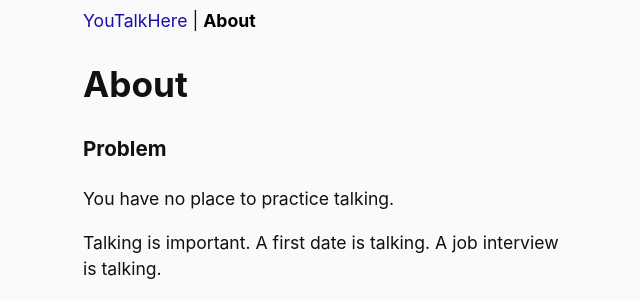
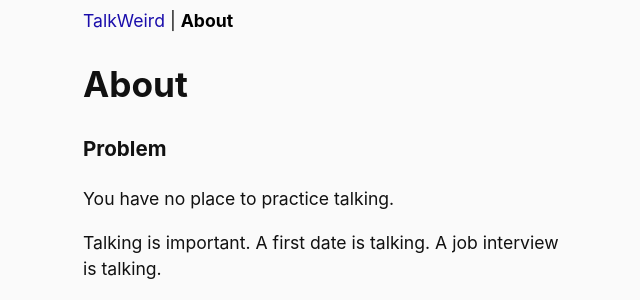
Before and after one commit to c-arthur-hill/questeng, a Django app: page /about/ in a window 1280 px wide. Shown: the top 300 px of the page, without its empty margins (317-957 px from the left). Run offline with Django 3.2, Linux system fonts and the light colour scheme.

Commit message:
1. Missed a few on renaming domain

```diff
--- a/questionengine/chat/templates/base.html
+++ b/questionengine/chat/templates/base.html
@@ -9,7 +9,7 @@
         <div class="column">
             <div class="nav">
                 <a class="{% block homelink %}{% endblock %}"
-    href={% if conversation_id %}{% url 'conversation_id' conversation_id %}{% else %}{% url 'home' %}{% endif %}>YouTalkHere</a>
+    href={% if conversation_id %}{% url 'conversation_id' conversation_id %}{% else %}{% url 'home' %}{% endif %}>TalkWeird</a>
                 <span> | </span>
                 <a class="{% block aboutlink %}{% endblock %}"
     href="{% if conversation_id %}{% url 'about_id' conversation_id %}{% else %}{% url 'about' %}{% endif %}">About</a>
--- a/questionengine/chat/templates/home.html
+++ b/questionengine/chat/templates/home.html
@@ -2,7 +2,7 @@
 
 {% block homelink %}active{% endblock %}
 {% block title %}TalkWeird{% endblock %}
-{% block header %}TalkWeird{% endblock %}
+{% block header %}Talk Weird{% endblock %}
 {% block content %}
 <table>
     {% if not user.is_authenticated and show_save_message %}
```
